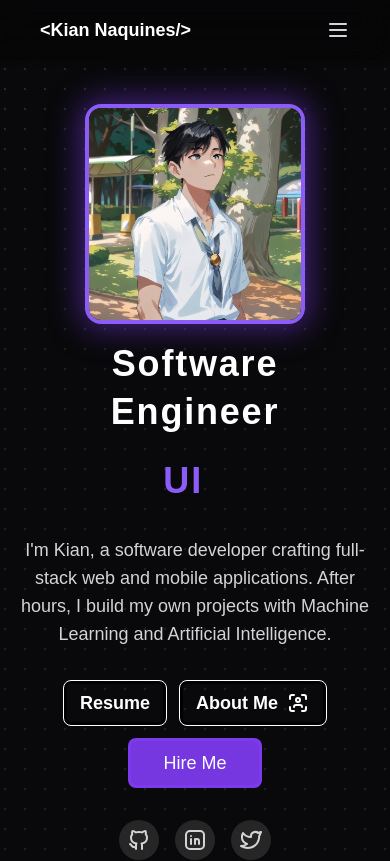
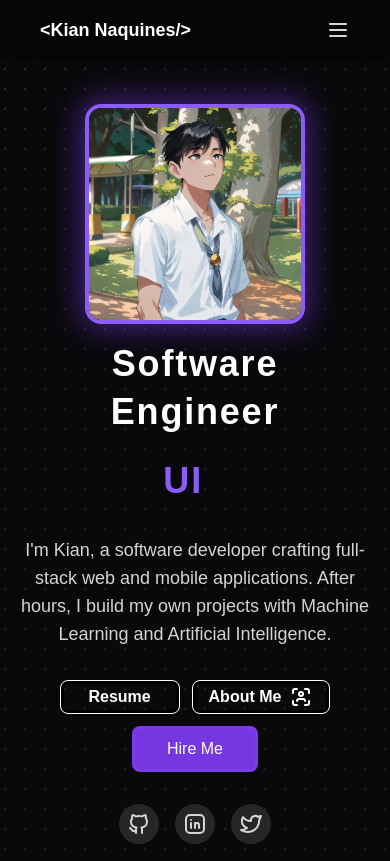
Before and after one commit to kiannaquines/kian_portfolio, a Next.js app: page / in a window 390 px wide. Shown: the top 861 px of the page. Built offline with nearby package versions, Linux system fonts and the light colour scheme; a web font is replaced by a local one.

Commit message:
Enhance button styles with improved responsiveness and shine effect

```diff
--- a/components/hero.tsx
+++ b/components/hero.tsx
@@ -99,9 +99,19 @@ const Hero = () => {
             transition={{ duration: 0.5, ease: [0.4, 0.0, 0.2, 1], delay: 0.4 }}
             className="mt-6 flex flex-wrap justify-center md:justify-start gap-3"
           >
-            <PrimaryButton title="Resume" className="text-lg sm:text-sm hover:bg-violet-600 hover:text-white transition-colors" />
-            <PrimaryButton title="About Me" icon={<IconUserScan />} className="text-lg sm:text-sm hover:bg-violet-600 hover:text-white transition-colors" />
-            <SecondaryButton title="Hire Me" className="text-lg sm:text-sm hover:bg-violet-600 hover:text-white transition-colors" />
+            <PrimaryButton
+              title="Resume"
+              className="min-w-[120px] text-base sm:text-sm hover:bg-violet-600 hover:text-white transition-colors"
+            />
+            <PrimaryButton
+              title="About Me"
+              icon={<IconUserScan />}
+              className="min-w-[120px] text-base sm:text-sm hover:bg-violet-600 hover:text-white transition-colors"
+            />
+            <SecondaryButton
+              title="Hire Me"
+              className="min-w-[120px] text-base sm:text-sm hover:bg-violet-600 hover:text-white transition-colors"
+            />
           </motion.div>
 
           <div className="flex space-x-4 mt-8">
--- a/components/ui/primary-button.tsx
+++ b/components/ui/primary-button.tsx
@@ -10,10 +10,34 @@ interface PrimaryButtonProps {
 const PrimaryButton: React.FC<PrimaryButtonProps> = ({ title, className, icon, onClick }) => {
   return (
     <button
-      className={`shadow-[0_0_0_3px_#000000_inset] px-4 bg-transparent border border-black dark:border-white dark:text-white text-black rounded-lg flex gap-2 font-bold transform hover:-translate-y-1 p-2 transition duration-400 items-center justify-center ${className}`}
+      className={`
+        relative overflow-hidden
+        shadow-[0_0_0_3px_#000000_inset]
+        px-4 bg-transparent border border-black
+        dark:border-white dark:text-white text-black
+        rounded-lg flex gap-2 font-bold
+        transform hover:-translate-y-1 p-1
+        transition-all duration-300 items-center justify-center
+        group ${className}
+
+        /* Shine effect */
+        before:content-[''] before:absolute before:inset-0
+        before:rounded-[inherit]
+        before:bg-[linear-gradient(110deg,transparent_10%,rgba(255,255,255,0.3)_45%,rgba(255,255,255,0.6)_50%,rgba(255,255,255,0.3)_55%,transparent_90%)]
+        dark:before:bg-[linear-gradient(110deg,transparent_10%,rgba(255,255,255,0.4)_45%,rgba(255,255,255,0.8)_50%,rgba(255,255,255,0.4)_55%,transparent_90%)]
+        before:bg-[length:250%_250%]
+        before:bg-[position:200%_0]
+        before:bg-no-repeat
+        before:opacity-0
+        before:transition-all before:duration-1000
+        hover:before:opacity-100
+        hover:before:bg-[position:-50%_0]
+      `}
       onClick={onClick}
     >
-      {title} {icon}
+      <span className="relative z-10 flex items-center justify-center gap-2">
+        {title} {icon}
+      </span>
     </button>
   );
 };
```
